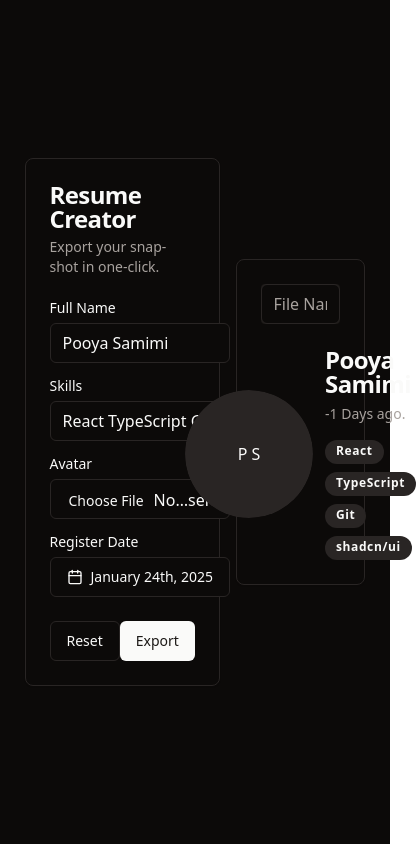
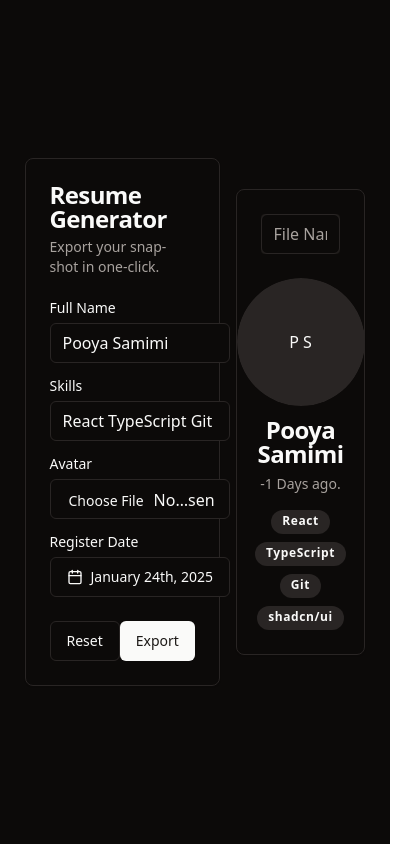
Before and after one commit to pooyasamimi/resume-generator, a React (Vite) app: page / in a window 390 px wide. Shown: the whole page, 416 px wide, since content can reach past the window. Built offline with nearby package versions, Linux system fonts and the light colour scheme.

Commit message:
fix profile first char  bug

```diff
--- a/src/components/Display.jsx
+++ b/src/components/Display.jsx
@@ -31,14 +31,14 @@ const Display = forwardRef(function Display(_, ref) {
           />
         </CardDescription>
       </CardHeader>
-      <CardContent className="flex justify-center items-center gap-3">
+      <CardContent className="flex-col flex md:flex-row justify-center items-center gap-3">
         <Profile url={avatarUrl} fullName={fullName} />
-        <div className="">
+        <div className="text-center md:text-left">
           <CardTitle>{fullName}</CardTitle>
           <CardDescription className="mt-2 mb-4">
             {registerDate ? registerDate + " Days ago." : "Today."}
           </CardDescription>
-          <div className="flex gap-2 flex-wrap">
+          <div className="flex justify-center md:justify-normal gap-2 flex-wrap">
             {skills.split(" ").map((skill) => {
               if (skill.length) {
                 return (
--- a/src/components/Form.jsx
+++ b/src/components/Form.jsx
@@ -53,7 +53,7 @@ export default function Form({ onSaveImage }) {
   return (
     <Card className="dark w-1/2 max-w-lg">
       <CardHeader>
-        <CardTitle>Resume Creator</CardTitle>
+        <CardTitle>Resume Generator</CardTitle>
         <CardDescription>Export your snap-shot in one-click.</CardDescription>
       </CardHeader>
       <CardContent>
--- a/src/components/ui/Profile.jsx
+++ b/src/components/ui/Profile.jsx
@@ -10,7 +10,7 @@ export function Profile({ url, fullName }) {
           if (word) {
             if (emojiRegex.test(word)) {
               return [...word][0];
-            } else return word[0]?.toUpperCase();
+            } else return [...word][0]?.toUpperCase();
           } else return "";
         })
       : [];
```
